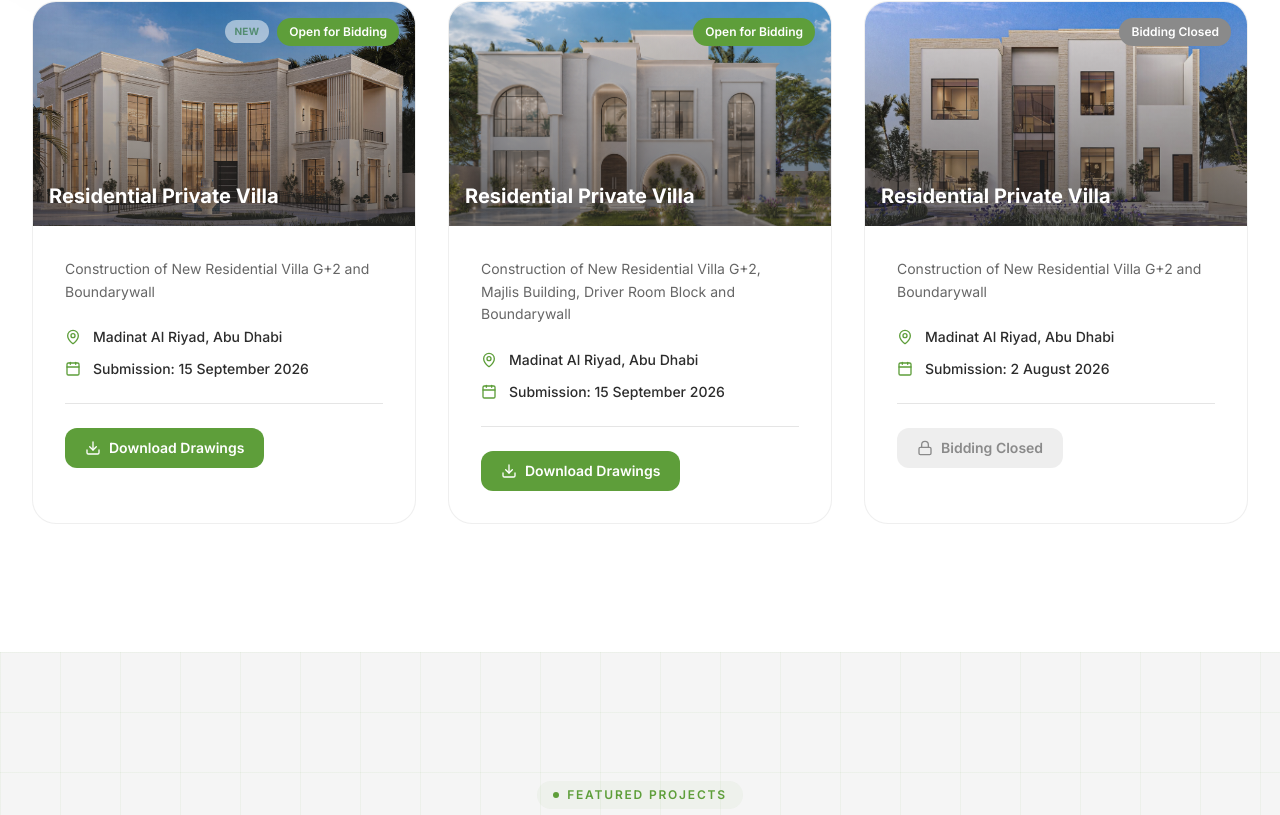
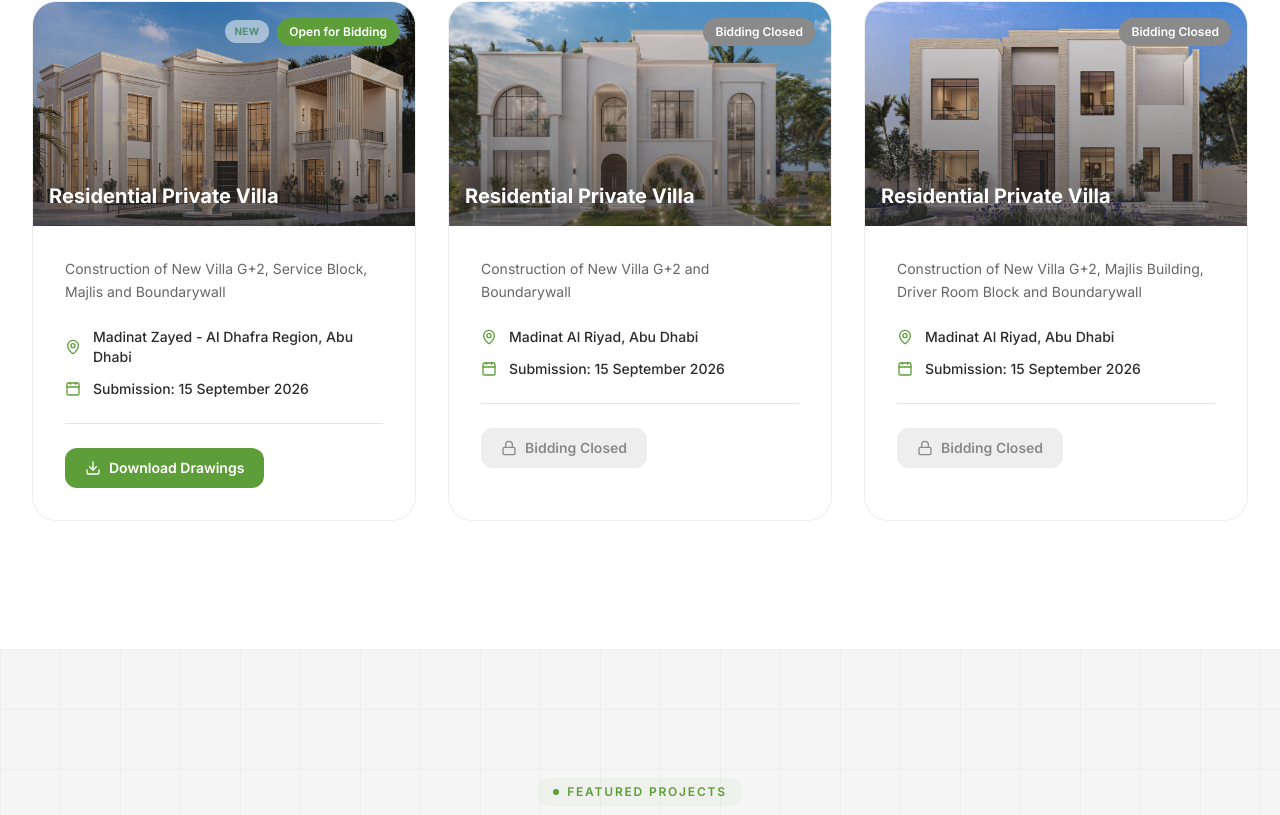
Before and after one commit to sherry2k/ubec-website, a React (Vite) app: page / in a window 1280 px wide. Shown: the part 3975-4790 px from the top of the page. Built offline with nearby package versions, Linux system fonts and the light colour scheme.

Commit message:
Modify tender details in content.ts
Updated project names, locations, descriptions, and status for tenders.

```diff
--- a/src/data/content.ts
+++ b/src/data/content.ts
@@ -197,34 +197,34 @@ export const PROJECTS = [
 
 export const TENDERS = [
   {
-    projectName: 'Villa  - عمر راشد سالم خميس القبيىسى',
+    projectName: 'Villa  - سعيد محمد طريم العامري',
     title: 'Residential Private Villa',
-    location: 'Madinat Al Riyad, Abu Dhabi',
+    location: 'Madinat Zayed - Al Dhafra Region, Abu Dhabi',
     submissionDate: '2026-09-15',
-    description: 'Construction of New Residential Villa G+2 and Boundarywall',
-    drawingsLink: 'https://we.tl/t-uBxYifrrJCRYQyaR',
+    description: 'Construction of New Villa G+2, Service Block, Majlis and Boundarywall',
+    drawingsLink: 'https://we.tl/t-6eochpMXVRy9Cbya',
     image: IMAGES.tender1,
     status: 'open' as const,
     isNew: true,
   },
   {
-    projectName: 'Villa - على محمد على ابراهيم المنصورى',
+     projectName: 'Villa  - عمر راشد سالم خميس القبيىسى',
     title: 'Residential Private Villa',
     location: 'Madinat Al Riyad, Abu Dhabi',
     submissionDate: '2026-09-15',
-    description: 'Construction of New Residential Villa G+2, Majlis Building, Driver Room Block and Boundarywall',
-    drawingsLink: 'https://we.tl/t-M5KRAY4iRwkXuAbg',
+    description: 'Construction of New Villa G+2 and Boundarywall',
+    drawingsLink: 'https://we.tl/t-uBxYifrrJCRYQyaR',
     image: IMAGES.tender2,
-    status: 'open' as const,
+    status: 'closed' as const,
     isNew: false,
   },
   {
-   projectName: 'Villa - احمد يسلم عوض سالم',
+   projectName: 'Villa - على محمد على ابراهيم المنصورى',
     title: 'Residential Private Villa',
     location: 'Madinat Al Riyad, Abu Dhabi',
-    submissionDate: '2026-08-02',
-    description: 'Construction of New Residential Villa G+2 and Boundarywall',
-    drawingsLink: 'https://we.tl/t-GD1Hv3GqZaEyHxpN',
+    submissionDate: '2026-09-15',
+    description: 'Construction of New Villa G+2, Majlis Building, Driver Room Block and Boundarywall',
+    drawingsLink: 'https://we.tl/t-M5KRAY4iRwkXuAbg',
     image: IMAGES.tender3,
     status: 'closed' as const,
     isNew: false,
```
